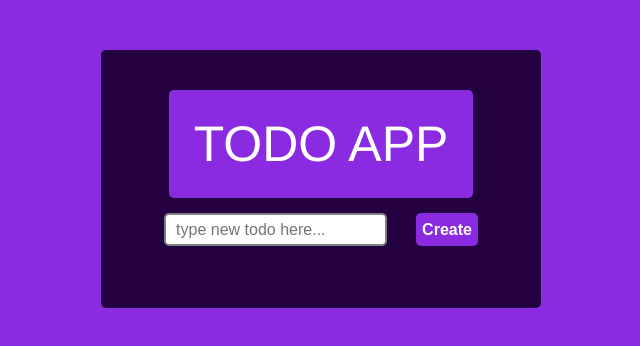
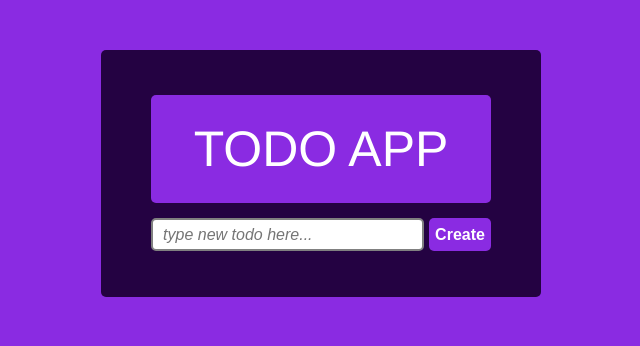
Before and after one commit to mandibence/todoAppV2, a React (Create React App) app in the folder myapp/: page / in a window 1280 px wide. Shown: the top 346 px of the page, without its empty margins (319-959 px from the left). Built offline with nearby package versions, Linux system fonts and the light colour scheme.

Commit message:
more styling

```diff
--- a/myapp/src/components/Header.tsx
+++ b/myapp/src/components/Header.tsx
@@ -3,9 +3,7 @@ import "../css/Header.css"
 
 const Header: React.FC = () => {
     return (
-        <div className="header">
-            <div className="header-text">TODO APP</div>
-        </div>
+        <div className="header-text">TODO APP</div>
     )
 }
 
--- a/myapp/src/components/Main.tsx
+++ b/myapp/src/components/Main.tsx
@@ -113,6 +113,7 @@ const Main: React.FC = () => {
                     value={newTodo.todoName}
                     placeholder="type new todo here..."
                     onChange={handleNewTodoInPutChange}
+                    maxLength={24}
                 />
                 <button
                     className="newTodoButton"
@@ -122,8 +123,8 @@ const Main: React.FC = () => {
                     Create
                 </button>
             </div>
-            <div className="todoListContainer">
-                <ul>
+            <div>
+                <ul className="todoList">
                     {todoListToRender}
                 </ul>
             </div>
--- a/myapp/src/css/App.css
+++ b/myapp/src/css/App.css
@@ -7,9 +7,8 @@
 
 .AppInnerContainer {
     background-color: #240242;
-    max-width: 440px;
-    min-width: 440px;
-    padding-top: 40px;
+    width: 440px;
+    padding-top: 45px;
     padding-bottom: 30px;
     border-radius: 5px;
 }
--- a/myapp/src/css/Header.css
+++ b/myapp/src/css/Header.css
@@ -1,14 +1,12 @@
-.header {
+.header-text {
     display: flex;
     justify-content: center;
-}
-
-.header-text {
     border: 1px;
     border-radius: 5px;
     color: white;
     font-size: 50px;
     background-color: blueviolet;
-    margin-bottom: 15px;
     padding: 25px;
+    margin-left: 50px;
+    margin-right: 50px;
 }
--- a/myapp/src/css/Main.css
+++ b/myapp/src/css/Main.css
@@ -1,10 +1,19 @@
+.newTodoContainer {
+    display: flex;
+    justify-content: center;
+    margin-top: 15px;
+    margin-bottom: 15px;
+}
+
 .newTodoInput {
-    margin-right: 20px;
-    padding-left: 10px;
     border-color: gray;
     border-radius: 5px;
     border-style: solid;
     font-size: 16px;
+    font-style: italic;
+    padding-left: 10px;
+    margin-right: 5px;
+    width: 257px;
 }
 
 .newTodoButton {
@@ -15,21 +24,13 @@
     background-color: blueviolet;
     border-radius: 5px;
     border-style: none;
-    margin-left: 9px;
 }
 
-ul {
+.todoList {
     list-style: none;
-}
-
-.newTodoContainer {
-    display: flex;
-    justify-content: center;
-}
-
-.todoListContainer {
-    display: flex;
-    justify-content: center;
+    padding: 0px;
+    margin-left: 15px;
+    margin-right: 15px;
 }
 
 .todoElement {
@@ -37,7 +38,6 @@ ul {
     align-items: center;
     height: 40px;
     min-width: 400px;
-    margin-right: 35px;
     margin-bottom: 15px;
     padding-left: 10px;
     background-color: blueviolet;
@@ -63,9 +63,10 @@ ul {
 }
 
 .todoName {
-    font-size: 25px;
+    font-size: 18px;
     margin-right: 12px;
     color: white;
+    font-style: italic;
 }
 
 .todoDeleteButton {
@@ -99,6 +100,7 @@ ul {
     margin-right: 5px;
     padding-left: 10px;
     font-size: 16px;
+    font-style: italic;
 }
 
 .todoEditDoneButton {
```
